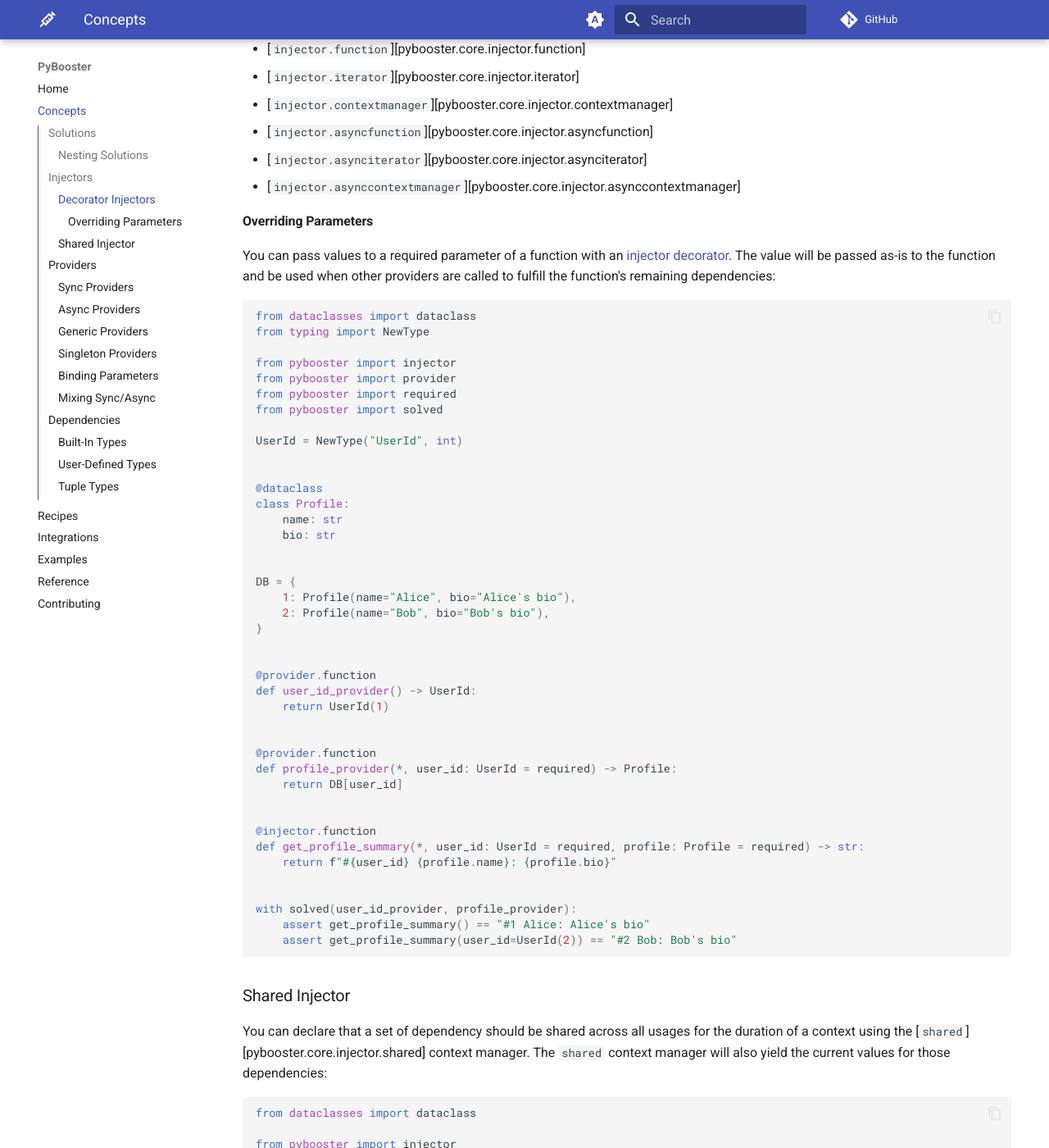
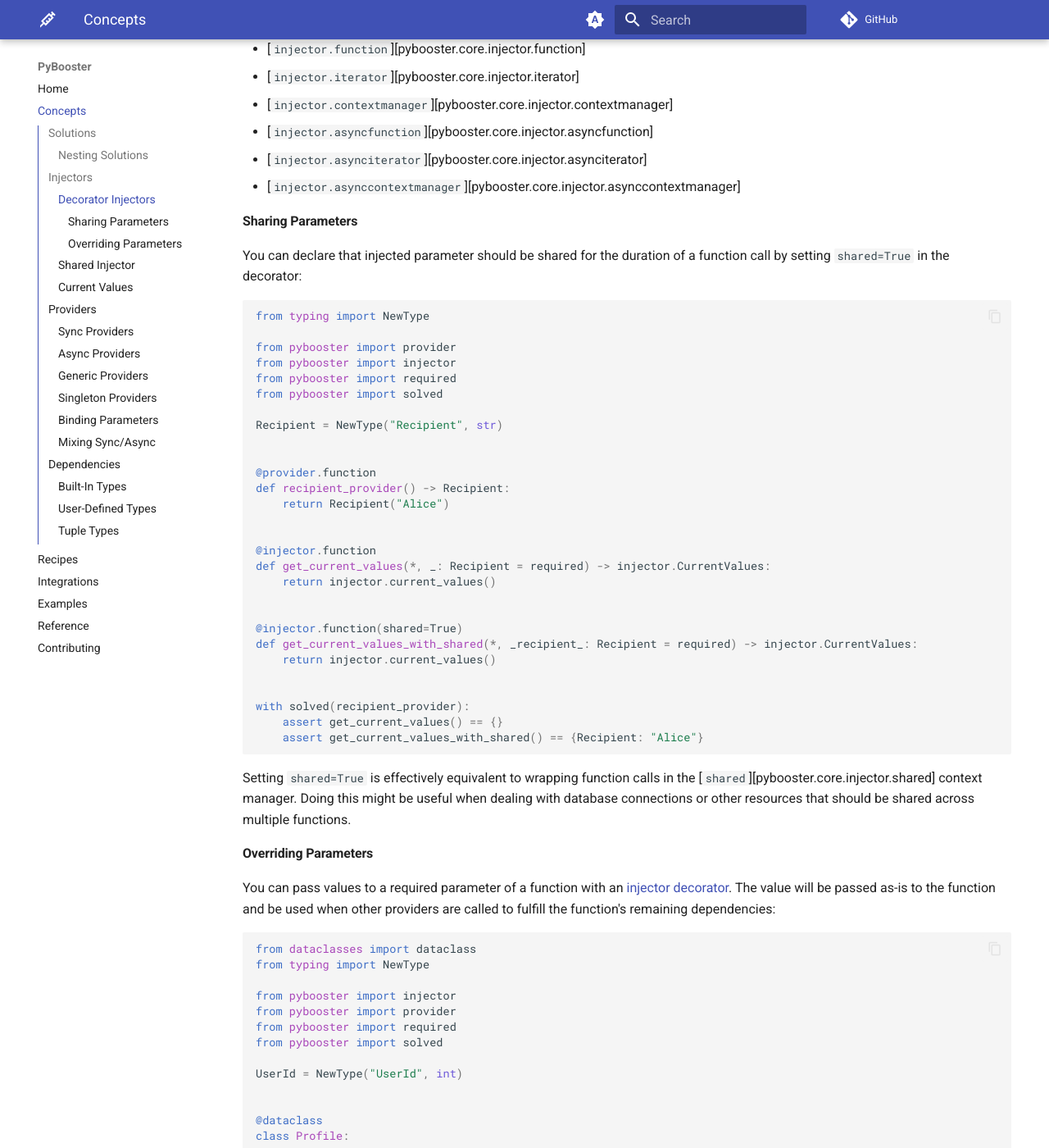
Before and after one commit to rmorshea/pybooster, an MkDocs documentation site: the page built from docs/src/concepts.md, in a window 1280 px wide and 1400 px high, scrolled down 2601 px. Shown: the whole window at 82% size. Built offline with MkDocs 1.6.1 and Material for MkDocs 9.7.7, drawn with Linux system fonts in a browser that asks for light colours; comment, search, counter and statistics services are not loaded; some of the changed text lies outside the part shown.

Commit message:
more docs

````diff
--- a/docs/src/concepts.md
+++ b/docs/src/concepts.md
@@ -129,12 +129,53 @@ with solved(recipient_provider):
 
 PyBooster supports decorators for the following types of functions or methods:
 
-- [`injector.function`][pybooster.core.injector.function]
-- [`injector.iterator`][pybooster.core.injector.iterator]
-- [`injector.contextmanager`][pybooster.core.injector.contextmanager]
-- [`injector.asyncfunction`][pybooster.core.injector.asyncfunction]
-- [`injector.asynciterator`][pybooster.core.injector.asynciterator]
-- [`injector.asynccontextmanager`][pybooster.core.injector.asynccontextmanager]
+-   [`injector.function`][pybooster.core.injector.function]
+-   [`injector.iterator`][pybooster.core.injector.iterator]
+-   [`injector.contextmanager`][pybooster.core.injector.contextmanager]
+-   [`injector.asyncfunction`][pybooster.core.injector.asyncfunction]
+-   [`injector.asynciterator`][pybooster.core.injector.asynciterator]
+-   [`injector.asynccontextmanager`][pybooster.core.injector.asynccontextmanager]
+
+#### Sharing Parameters
+
+You can declare that injected parameter should be shared for the duration of a function
+call by setting `shared=True` in the decorator:
+
+```python
+from typing import NewType
+
+from pybooster import provider
+from pybooster import injector
+from pybooster import required
+from pybooster import solved
+
+Recipient = NewType("Recipient", str)
+
+
+@provider.function
+def recipient_provider() -> Recipient:
+    return Recipient("Alice")
+
+
+@injector.function
+def get_current_values(*, _: Recipient = required) -> injector.CurrentValues:
+    return injector.current_values()
+
+
+@injector.function(shared=True)
+def get_current_values_with_shared(*, _recipient_: Recipient = required) -> injector.CurrentValues:
+    return injector.current_values()
+
+
+with solved(recipient_provider):
+    assert get_current_values() == {}
+    assert get_current_values_with_shared() == {Recipient: "Alice"}
+```
+
+Setting `shared=True` is effectively equivalent to wrapping function calls in the
+[`shared`][pybooster.core.injector.shared] context manager. Doing this might be useful
+when dealing with database connections or other resources that should be shared across
+multiple functions.
 
 #### Overriding Parameters
 
@@ -277,6 +313,25 @@ with solved(user_id_provider, profile_provider):
     assert get_profile_summary() == "#1 Alice: Alice's bio"
     with injector.shared((UserId, 2)):
         assert get_profile_summary() == "#2 Bob: Bob's bio"
+```
+
+### Current Values
+
+You can access a mapping of the current values for all dependencies by calling the
+[`current_values`][pybooster.core.injector.current_values] function. This can be useful
+for debugging:
+
+```python
+from typing import NewType
+
+from pybooster import injector
+
+UserId = NewType("UserId", int)
+
+
+assert injector.current_values() == {}
+with injector.shared((UserId, 1)):
+    assert injector.current_values() == {UserId: 1}
 ```
 
 ## Providers
````
Also changed, not shown: other parts of docs/src/concepts.md (+0 -5 lines), 1 other file.
